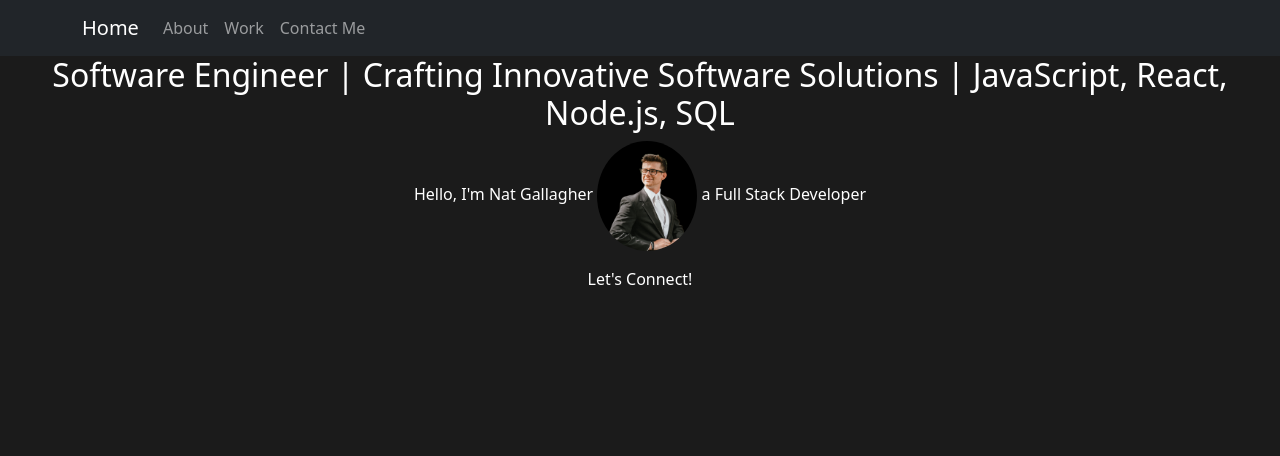
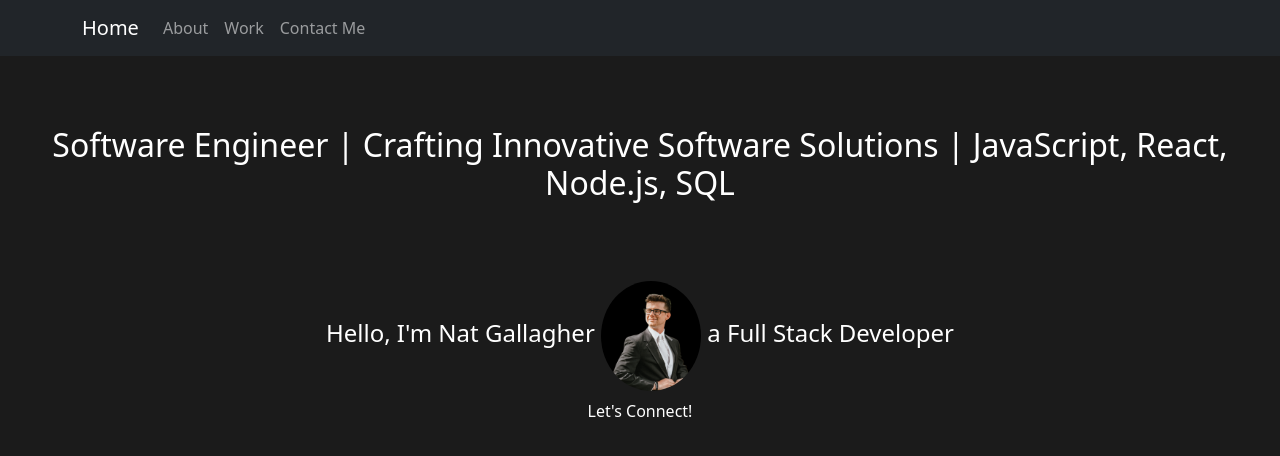
Before and after one commit to NatGallagher/Portfolio, a React (Create React App) app in the folder portfolio/: page /#/ in a window 1280 px wide. Shown: the top 456 px of the page. Built offline with nearby package versions, Linux system fonts and the light colour scheme.

Commit message:
home.js edited

```diff
--- a/portfolio/src/components/Home.js
+++ b/portfolio/src/components/Home.js
@@ -3,9 +3,9 @@ import profilePic from '../img/profile-pic.png';
 function Home() {
     return (
       <>
-        <div className="App" style={{backgroundColor: "#1b1b1b", color: "white", minHeight: "100vh"}}>
-          <h2>Software Engineer | Crafting Innovative Software Solutions | JavaScript, React, Node.js, SQL</h2>
-          <p>Hello, I'm Nat Gallagher <img src={profilePic} height="110" width="100" alt="Profile" style={{borderRadius: "50%"}}></img> a Full Stack Developer</p>
+        <div className="App" style={{backgroundColor: "#1b1b1b", color: "white", minHeight: "100vh", paddingTop: "70px"}}>
+          <h2 style={{paddingBottom: "70px"}}>Software Engineer | Crafting Innovative Software Solutions | JavaScript, React, Node.js, SQL</h2>
+          <h4>Hello, I'm Nat Gallagher <img src={profilePic} height="110" width="100" alt="Profile" style={{borderRadius: "50%"}}></img> a Full Stack Developer</h4>
           <p>Let's Connect!</p>
         </div>
       </>
```
